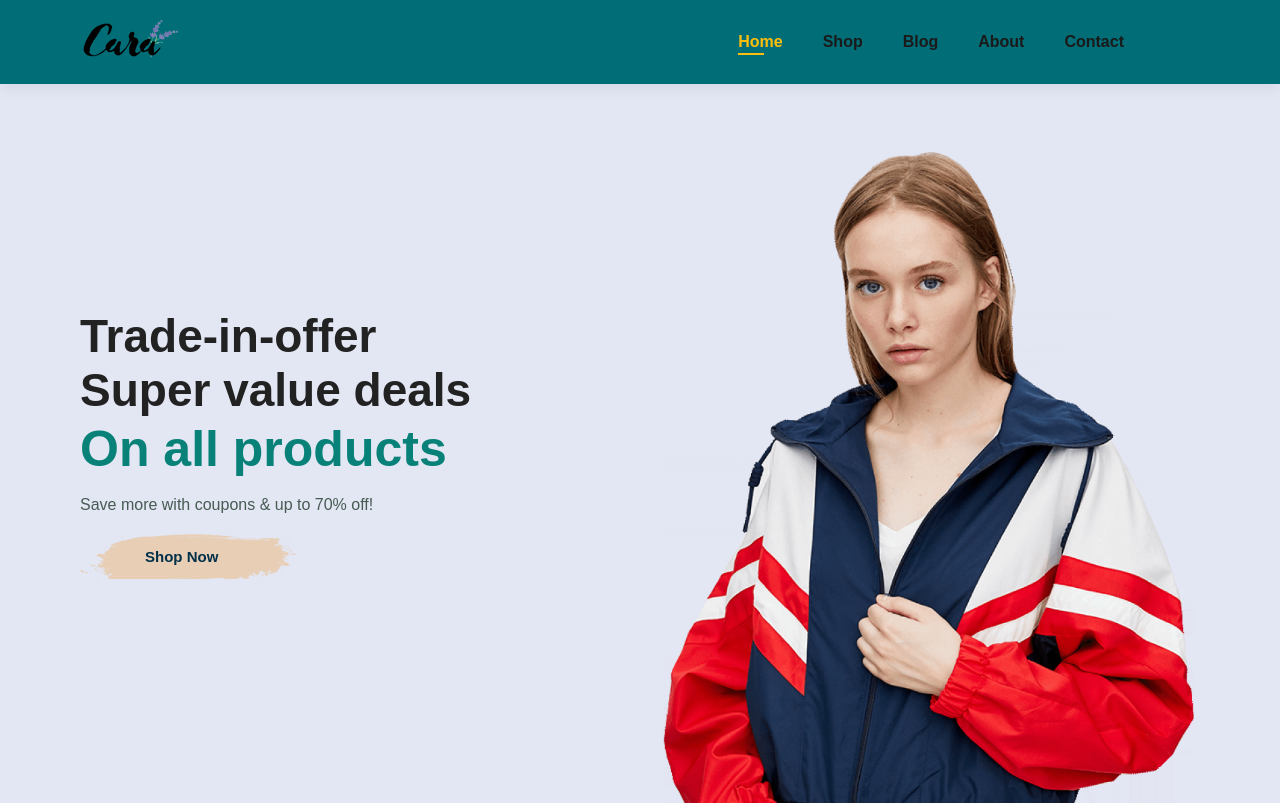
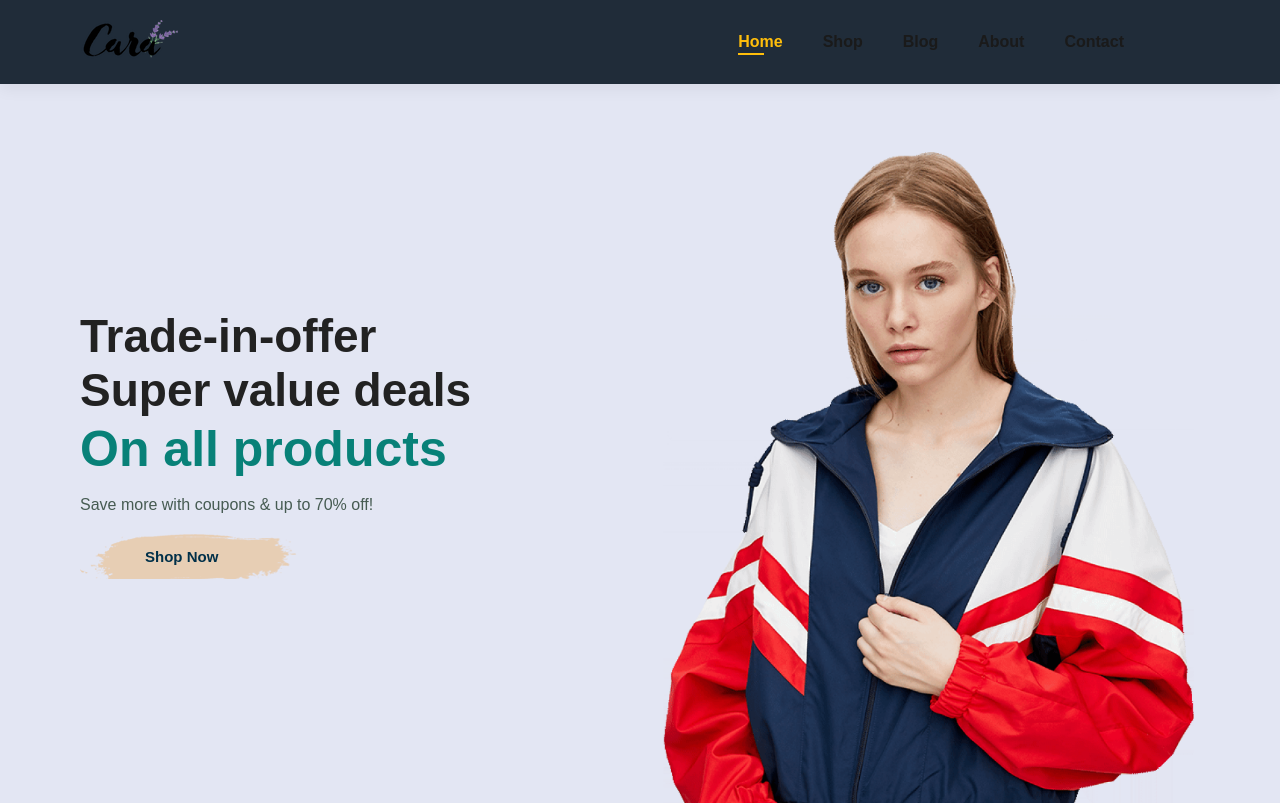
Before and after one commit to cyryl-Ai/emmyport, a PHP site: page /index.php in a window 1280 px wide. Shown: the top 803 px of the page. Run offline with PHP 8.4, Linux system fonts and the light colour scheme; some libraries are stand-ins or nearby versions; some web fonts are replaced.

Commit message:
Update style.css

```diff
--- a/style.css
+++ b/style.css
@@ -81,7 +81,7 @@ body {
     align-items:center;
     justify-content: space-between;
     padding:20px 80px;
-    background:#006d77;
+    background:#202C39;
     box-shadow: 0 5px 15px rgba(0,0,0,0.06);
     z-index: 999;
     position:sticky;
```
